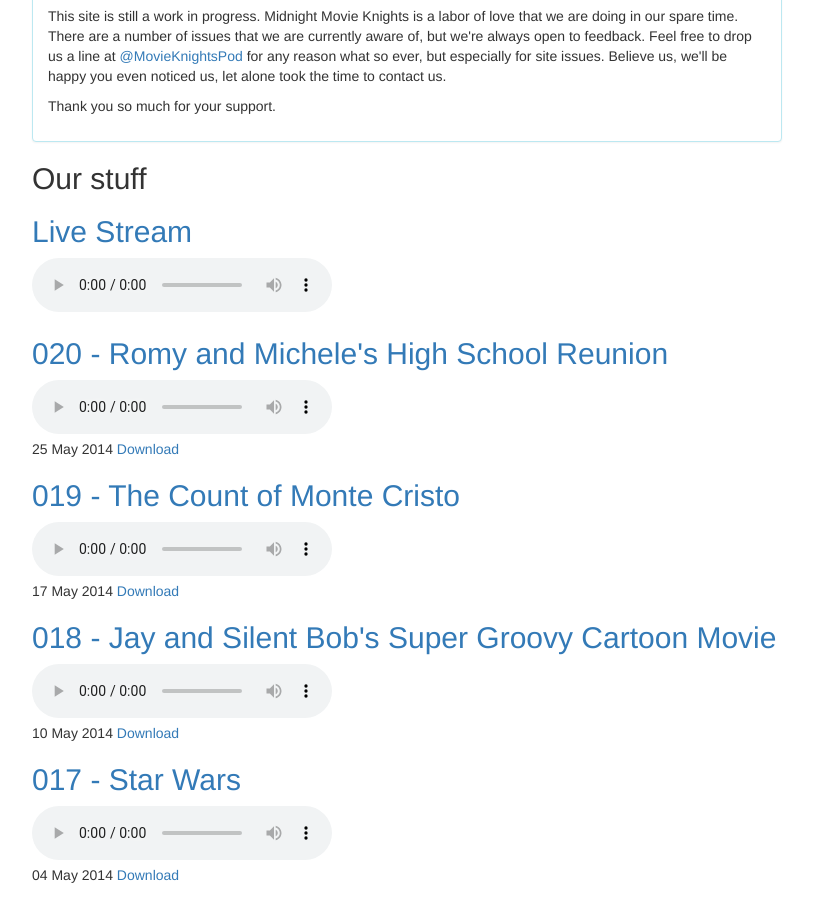
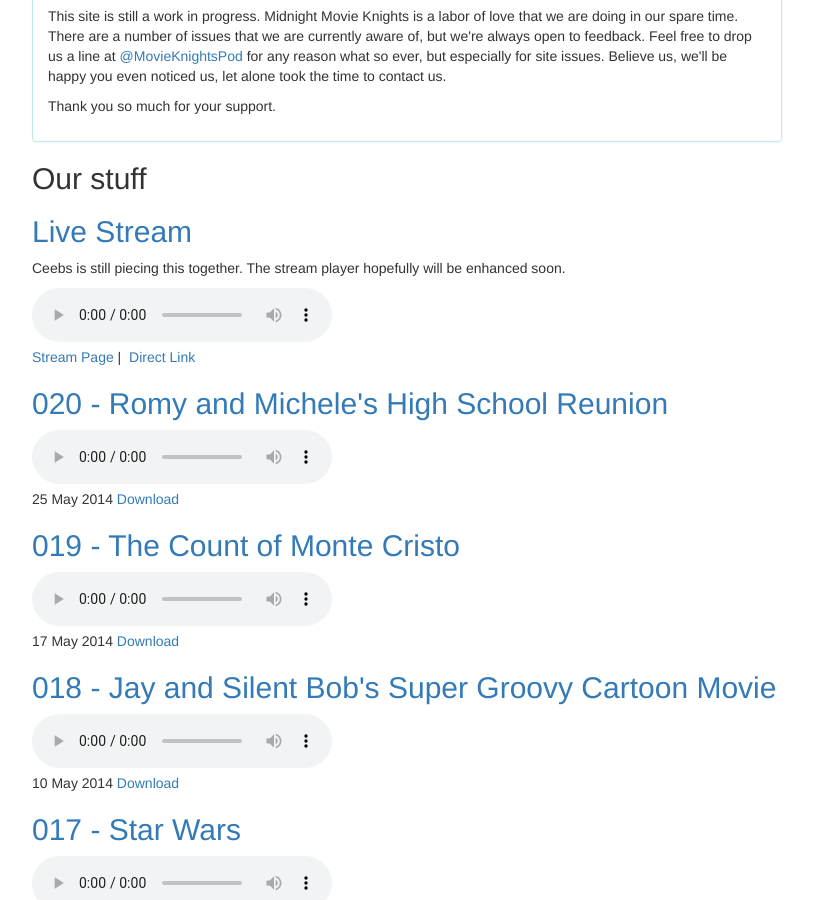
Before and after one commit to MirandaJanell/MidnightMovieKnights, a Jekyll site: the page built from index.html, in a window 1280 px wide and 900 px high, scrolled down 479 px. Shown: the whole window, without its empty margins (38-851 px from the left). Built offline with Jekyll 4.4.1, drawn with Linux system fonts in a browser that asks for light colours; nearby versions of some CDN libraries; Markdown is read by kramdown in place of the engine named in the settings; the list of posts is cut into pages by our own code; comment, search, counter and statistics services are not loaded.

Commit message:
Updated the stream content.

```diff
--- a/index.html
+++ b/index.html
@@ -21,13 +21,19 @@
 
 	<h2>Our stuff</h2>
 	<div>
-		<h2><a href="{{ site.streamurl }}" target="_blank">Live Stream</a></h2>
+		<h2><a href="{{ site.baseurl }}/stream.html">Live Stream</a></h2>
+
+		<p>Ceebs is still piecing this together. The stream player hopefully will be enhanced soon.</p>
 
 		<div class="player-container">
 			<audio controls preload="metadata" autoplay="false">
 				<source type="audio/mpeg" src="{{ site.streamurl }}">
 			</audio>
 		</div>
+
+		<div>
+		<span><a href="{{ site.baseurl }}/stream.html">Stream Page</a></span>&nbsp;|&nbsp;
+		<span><a href="{{ site.streamurl }}" target="_blank">Direct Link</a></div></span>
 	</div>
 
 {% for post in paginator.posts %}
--- a/stream.html
+++ b/stream.html
@@ -8,10 +8,12 @@
 ---
 <h2>Live Stream</h2>
 
+<p>This page is a major work in progress, but, yeah we've got a live stream now!</p>
+
 <div class="player-container">
 	<audio controls autoplay="true">
 		<source type="audio/mpeg" src="{{ site.streamurl }}">
 	</audio>
 </div>
 
-<p>This page is a major work in progress, but, yeah we've got a live stream now!</p>
+<div><a href="{{ site.streamurl }}" target="_blank">Direct Link</a></div>
```
